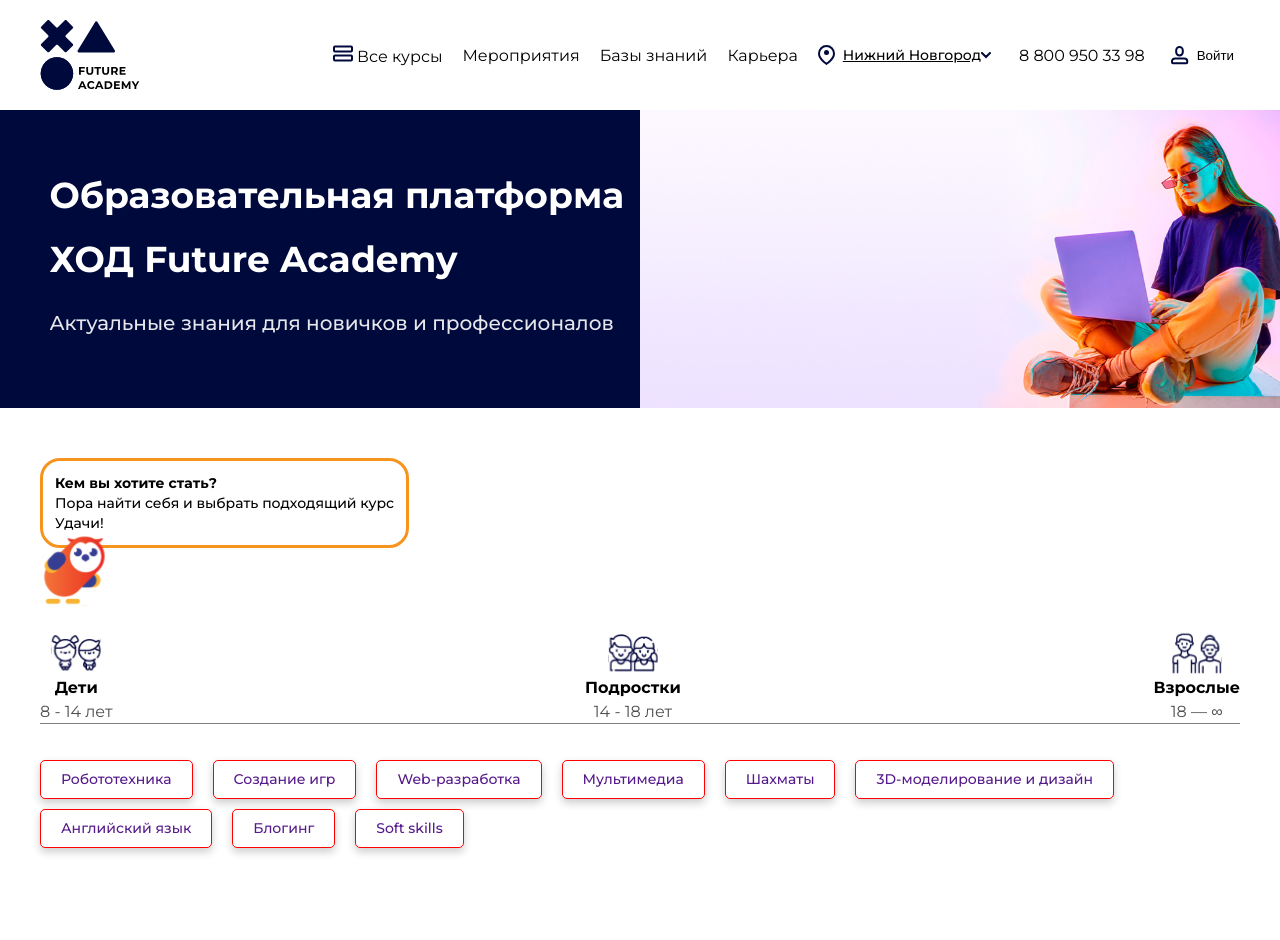
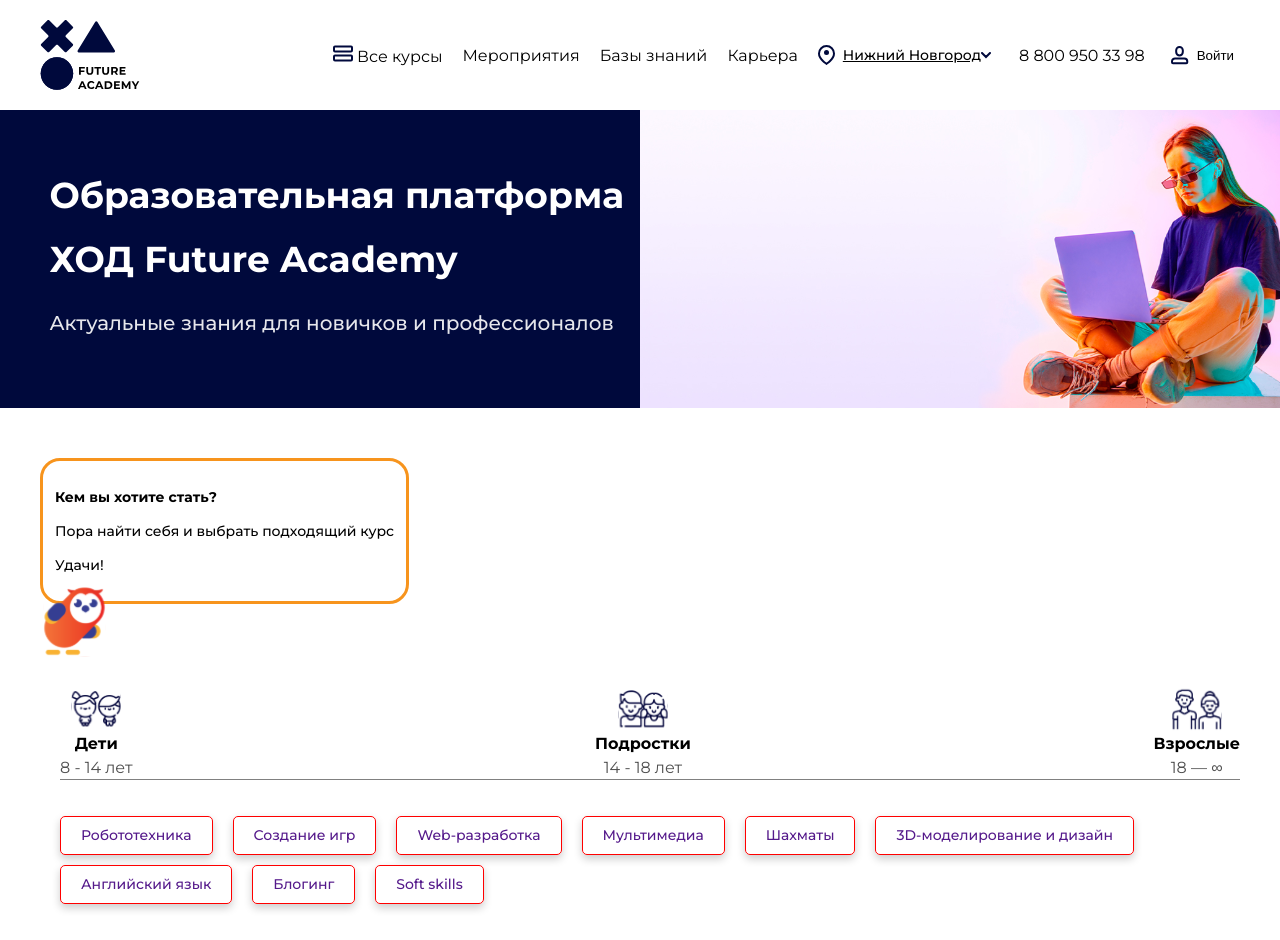
Before and after one commit to AndrewSavinovvv/academy-vue3, a Vue app: page / in a window 1280 px wide. Before the commit the page ends 884 px from the top, so only its background shows below. Built offline with nearby package versions, Linux system fonts and the light colour scheme; a web font is replaced by a local one.

Commit message:
fix bugs 2

```diff
--- a/src/assets/main.scss
+++ b/src/assets/main.scss
@@ -5,9 +5,9 @@ body {
   font-family: 'Montserrat', sans-serif;
 }
 
-p {
-  margin: 0;
-}
+// p {
+//   margin: 0;
+// }
 
 .container {
   margin: 0 auto;
--- a/src/components/InfoComoponents.vue
+++ b/src/components/InfoComoponents.vue
@@ -91,6 +91,7 @@ $img-height: 70px;
     display: flex;
     flex-wrap: wrap;
     justify-content: space-between;
+    margin-left: 20px;
 
     > .flex {
       display: flex;
```
